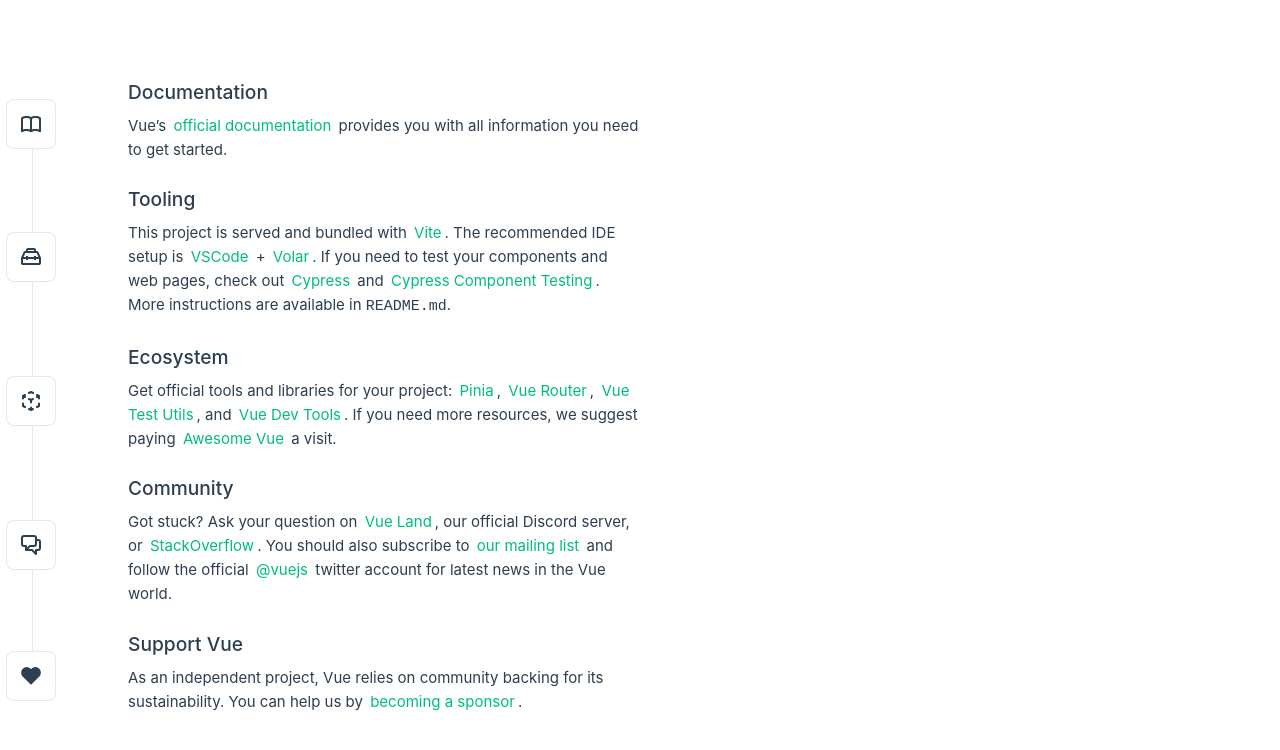
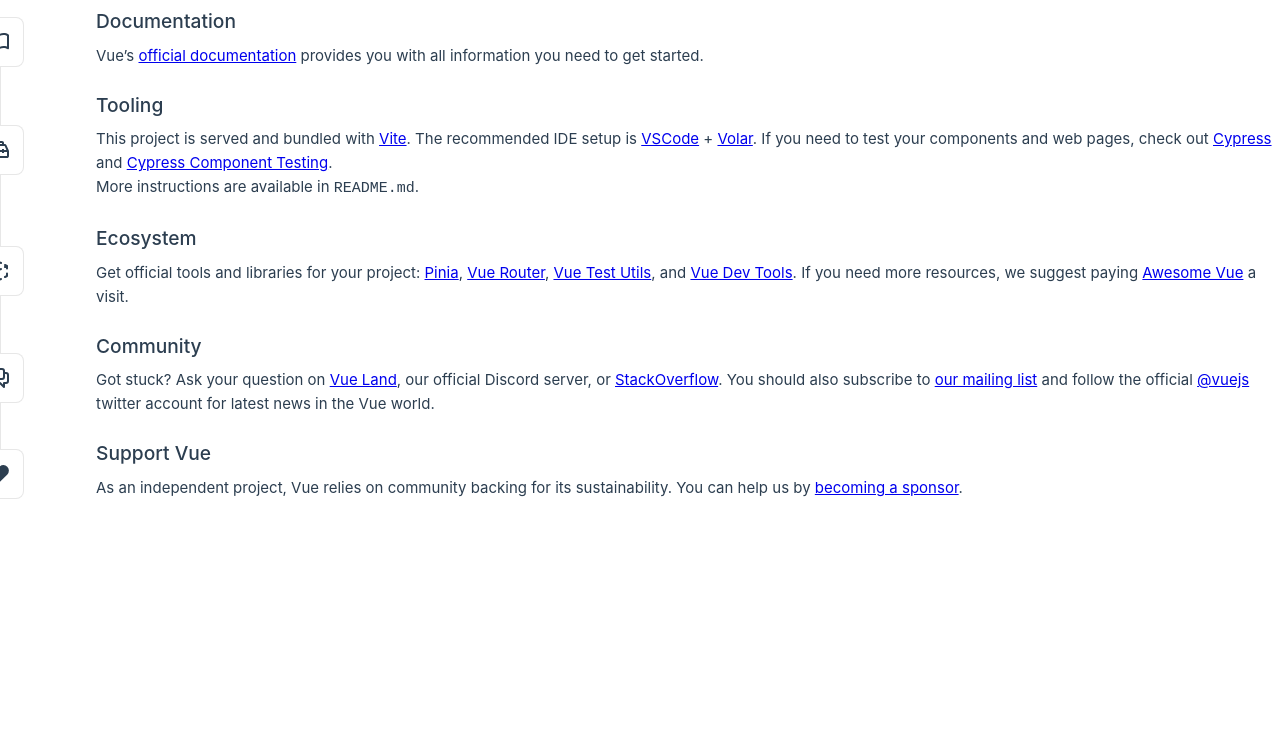
Before and after one commit to oudin-clement/Timely, a Vue app: page / in a window 1280 px wide. Shown: the top 750 px of the page. Built offline with nearby package versions, Linux system fonts and the light colour scheme.

Commit message:
feat: 🌱 setup pinia & remove css

```diff
--- a/src/main.js
+++ b/src/main.js
@@ -1,7 +1,8 @@
-import './assets/main.css'
+import './assets/base.css'
 
 import { createApp } from 'vue'
 import { createPinia } from 'pinia'
+import piniaPersist from "pinia-plugin-persist"
 
 import App from './App.vue'
 import router from './router'
@@ -18,7 +19,10 @@
 
 const app = createApp(App)
 
-app.use(createPinia())
+const pinia = createPinia()
+pinia.use(piniaPersist)
+
+app.use(pinia)
 app.use(router)
 app.use(vuetify)
 
```
